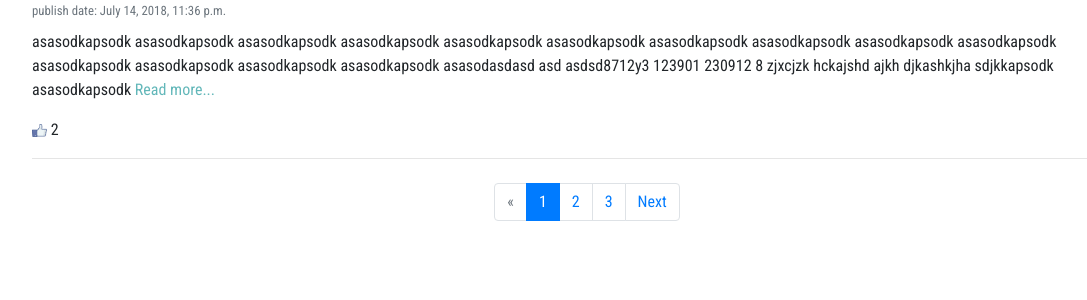
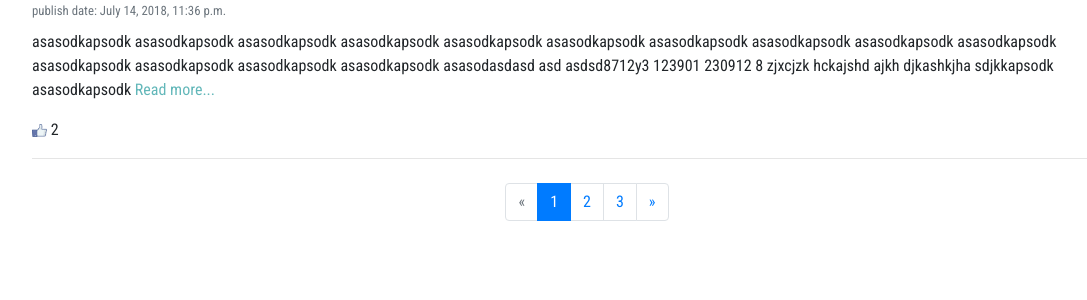
Before and after one commit to mockystr/mockyBlog, a Django app: page / in a window 1280 px wide. Shown: the part 442-742 px from the top of the page, without its empty margins (53-1140 px from the left). Run offline with Django 3.2, Linux system fonts and the light colour scheme; data comes from the database, SQL or seed files in the repository; both versions use the stored data as it was after the commit; some libraries are stand-ins or nearby versions.

Commit message:
sec commit

```diff
--- a/article/templates/article/articles.html
+++ b/article/templates/article/articles.html
@@ -63,11 +63,11 @@
                         {% endfor %}
                         {% if search_res.has_next %}
                             <li class="page-item">
-                                <a class="page-link" href="/find/{{ search_res.next_page_number }}/?q={{ q }}">Next</a>
+                                <a class="page-link" href="/find/{{ search_res.next_page_number }}/?q={{ q }}">&raquo;</a>
                             </li>
                         {% else %}
                             <li class="page-item disabled">
-                                <a class="page-link" href="">Next</a>
+                                <a class="page-link" href="">&raquo;</a>
                             </li>
                         {% endif %}
                     </ul>
@@ -129,11 +129,11 @@
                         {% endfor %}
                         {% if articles.has_next %}
                             <li class="page-item">
-                                <a class="page-link" href="/page/{{ articles.next_page_number }}/">Next</a>
+                                <a class="page-link" href="/page/{{ articles.next_page_number }}/">&raquo;</a>
                             </li>
                         {% else %}
                             <li class="page-item disabled">
-                                <a class="page-link" href="">Next</a>
+                                <a class="page-link" href="">&raquo;</a>
                             </li>
                         {% endif %}
                     </ul>
```
Also changed, not shown: db.sqlite3.
